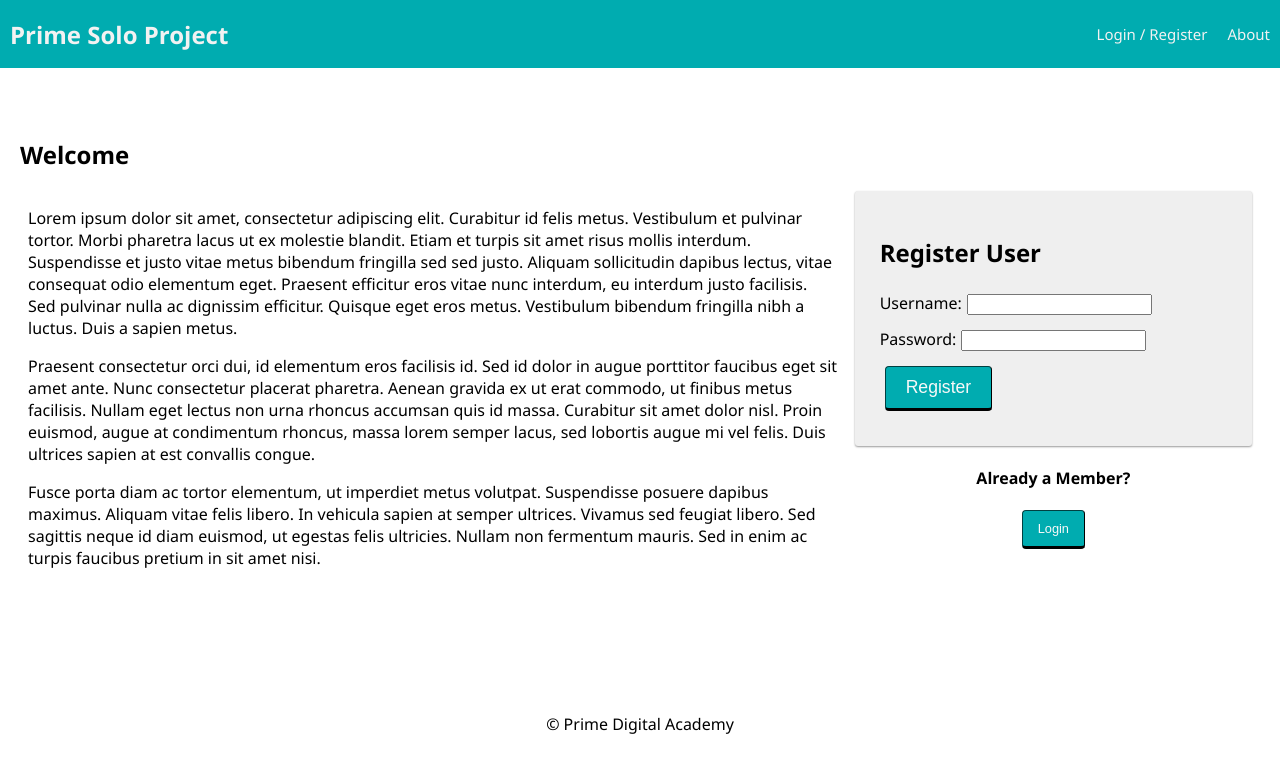
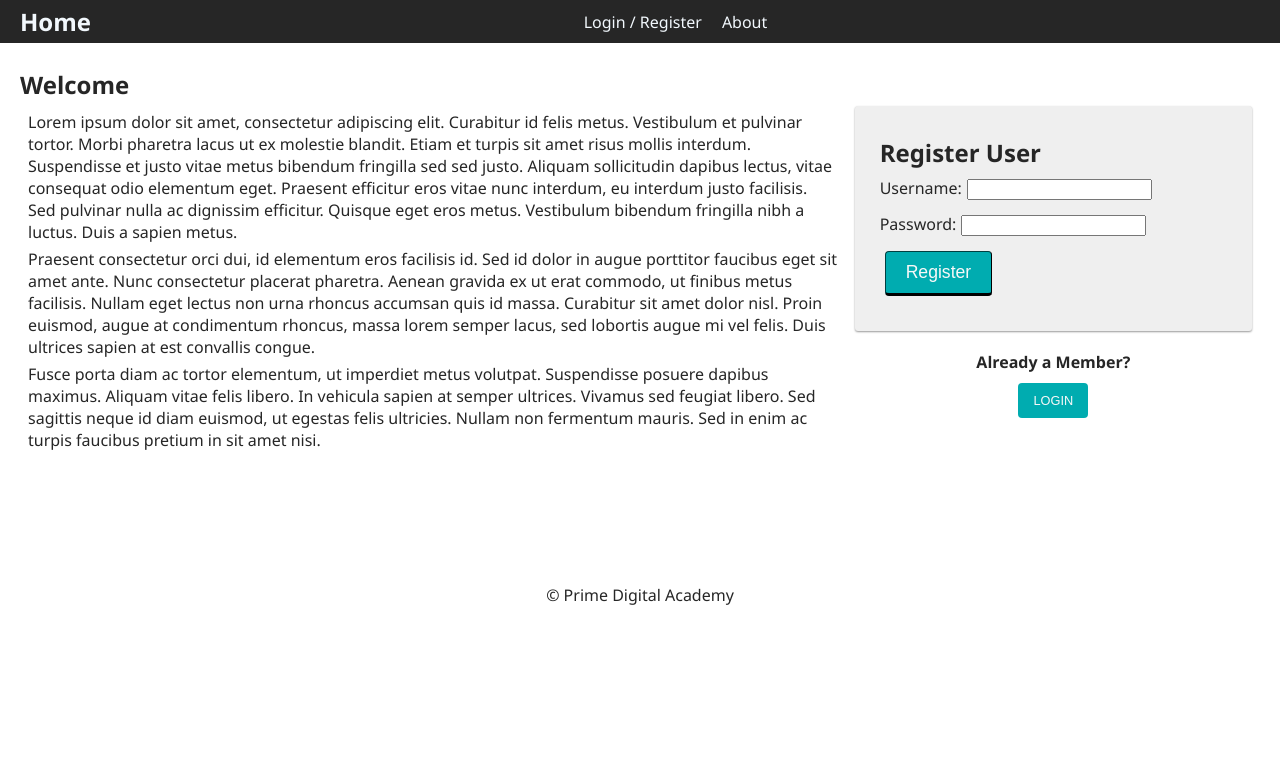
Before and after one commit to Davey-M/rocket-race-solo-project, a React (Create React App) app: page /#/home in a window 1280 px wide. Shown: the top 772 px of the page. Built offline with nearby package versions, Linux system fonts and the light colour scheme; no server answers.

Commit message:
add styling to nav

```diff
--- a/src/components/Nav/Nav.css
+++ b/src/components/Nav/Nav.css
@@ -1,12 +1,19 @@
 .nav {
   /* flex box layout */
+  display: grid;
+  grid-template-columns: max-content 1fr max-content;
+
+  background-color: var(--dark-1);
+  /* overflow: hidden; */
+
+  padding: 0px 20px;
+}
+
+.nav .mid-links {
   display: flex;
-  justify-content: space-between;
+  justify-content: center;
   align-items: center;
-
-  margin: 0 0 30px;
-  background-color: #00acb0;
-  overflow: hidden;
+  gap: 20px;
 }
 
 .nav a {
@@ -14,21 +21,20 @@
 }
 
 .nav-title {
-  font-size: 24px;
-  font-weight: 700;
-  color: #f2f2f2;
-  padding-left: 10px;
-  margin: 0;
+  color: var(--blue-3);
+}
+
+.nav-title:hover {
+  color: var(--dark-2);
 }
 
 .navLink {
   display: inline-block;
-  color: #f2f2f2;
-  background-color: #00acb0;
+  color: var(--blue-3);
   text-align: center;
-  padding: 24px 10px;
+  /* padding: 24px 10px; */
   text-decoration: none;
-  font-size: 15px;
+  /* font-size: 15px; */
 
   /* these last two make the logout button in
   the nav bar look like another link */
@@ -38,5 +44,9 @@
 }
 
 .navLink:hover {
+  color: var(--blue-2);
+}
+
+/* .navLink:hover {
   background-color: #008183;
-}
+} */
--- a/src/components/Nav/Nav.jsx
+++ b/src/components/Nav/Nav.jsx
@@ -8,15 +8,15 @@ function Nav() {
   const user = useSelector((store) => store.user);
 
   return (
-    <div className="nav">
-      <Link to="/home">
-        <h2 className="nav-title">Prime Solo Project</h2>
+    <div className='nav'>
+      <Link to='/home'>
+        <h2 className='nav-title'>Home</h2>
       </Link>
-      <div>
+      <div className='mid-links'>
         {/* If no user is logged in, show these links */}
         {!user.id && (
           // If there's no user, show login/registration links
-          <Link className="navLink" to="/login">
+          <Link className='navLink' to='/login'>
             Login / Register
           </Link>
         )}
@@ -24,21 +24,26 @@ function Nav() {
         {/* If a user is logged in, show these links */}
         {user.id && (
           <>
-            <Link className="navLink" to="/user">
-              Home
+            <Link className='navLink' to='/user'>
+              Profile
             </Link>
 
-            <Link className="navLink" to="/info">
+            <Link className='navLink' to='/info'>
               Info Page
             </Link>
-
-            <LogOutButton className="navLink" />
           </>
         )}
 
-        <Link className="navLink" to="/about">
+        <Link className='navLink' to='/about'>
           About
         </Link>
+      </div>
+      <div>
+        {user.id && (
+          <>
+            <LogOutButton />
+          </>
+        )}
       </div>
     </div>
   );
--- a/src/index.js
+++ b/src/index.js
@@ -1,6 +1,8 @@
 import React from 'react';
 import ReactDOM from 'react-dom';
 import { Provider } from 'react-redux';
+
+import './rr-style.css';
 
 import store from './redux/store';
 
--- /dev/null
+++ b/src/rr-style.css
@@ -0,0 +1,187 @@
+@import url('https://fonts.googleapis.com/css2?family=Roboto:ital,wght@0,100;0,300;0,400;0,500;0,700;0,900;1,100;1,300;1,400;1,500;1,700;1,900&display=swap');
+
+body {
+  font-family: 'Roboto', sans-serif;
+  color: var(--dark-1);
+  margin: 0;
+}
+
+:root {
+  --dark-1: #262626;
+  --dark-2: #d6d6d6;
+  --dark-3: #f5f5f5;
+  --blue-dark: #214b6b;
+  --blue-1: #4093d2;
+  --blue-2: #88c1ed;
+  --blue-3: #f2f8fd;
+  --red-dark: #7b3137;
+  --red-1: #ec7368;
+  --red-2: #ffc5a7;
+  --red-3: #ffddcc;
+  --shadow: #00000042;
+}
+
+h1,
+h2,
+h3,
+h4,
+h5,
+h6,
+p {
+  margin: 5px 0px;
+}
+
+.center-text {
+  text-align: center;
+}
+
+.block {
+  display: block;
+}
+
+/* above are the basic setup stuff. Everything below is more specific. */
+
+.very-big {
+  font-size: 7em;
+}
+
+/* background objects */
+.red-back {
+  background-color: var(--red-1);
+  color: var(--dark-3);
+}
+
+.blue-back {
+  background-color: var(--blue-1);
+  color: var(--dark-3);
+}
+
+.dark-back {
+  background-color: var(--dark-1);
+  color: var(--dark-3);
+}
+/* background objects */
+
+/* text colors */
+.red {
+  color: var(--red-1);
+}
+
+.blue {
+  color: var(--blue-1);
+}
+
+.dark {
+  color: var(--dark-1);
+}
+/* text colors */
+
+/* buttons */
+button {
+  margin: 5px 0px;
+  text-transform: uppercase;
+  border-radius: 0px;
+  outline: none;
+  border: none;
+  padding: 10px 15px;
+
+  background-color: var(--blue-1);
+
+  color: var(--dark-3);
+
+  /* transition: background-color 0.2s; */
+}
+
+button.large {
+  padding: 15px 20px;
+}
+
+button.small {
+  padding: 5px 10px;
+}
+
+button:hover {
+  cursor: pointer;
+
+  background-color: var(--blue-2);
+}
+
+button.red {
+  background-color: var(--red-1);
+  color: var(--dark-3);
+}
+
+button.red:hover {
+  background-color: var(--red-2);
+}
+
+button.dark {
+  background-color: var(--dark-1);
+  color: var(--dark-3);
+}
+
+button.dark:hover {
+  background-color: var(--dark-2);
+}
+
+/* free buttons below */
+
+button.free {
+  margin: 5px 0px;
+  text-transform: uppercase;
+  border-radius: 0px;
+  outline: none;
+  border: none;
+  padding: 10px 15px;
+
+  background-color: var(--blue-3);
+
+  color: var(--blue-1);
+}
+
+button.free:hover {
+  background-color: transparent;
+}
+
+button.free.red {
+  background-color: var(--red-3);
+  color: var(--red-1);
+}
+
+button.free.red:hover {
+  background-color: transparent;
+}
+
+button.free.dark {
+  background-color: var(--dark-3);
+  color: var(--dark-1);
+}
+
+button.free.dark:hover {
+  background-color: transparent;
+}
+
+button:active {
+  color: var(--dark-2);
+}
+
+button.free:active {
+  color: var(--dark-2);
+}
+
+/* buttons */
+
+/* cards */
+.card {
+  padding: 10px;
+}
+
+.shadow {
+  box-shadow: 0px 9px 13px var(--shadow);
+}
+
+.circle {
+  border-radius: 50%;
+  overflow: hidden;
+}
+/* cards */
```
